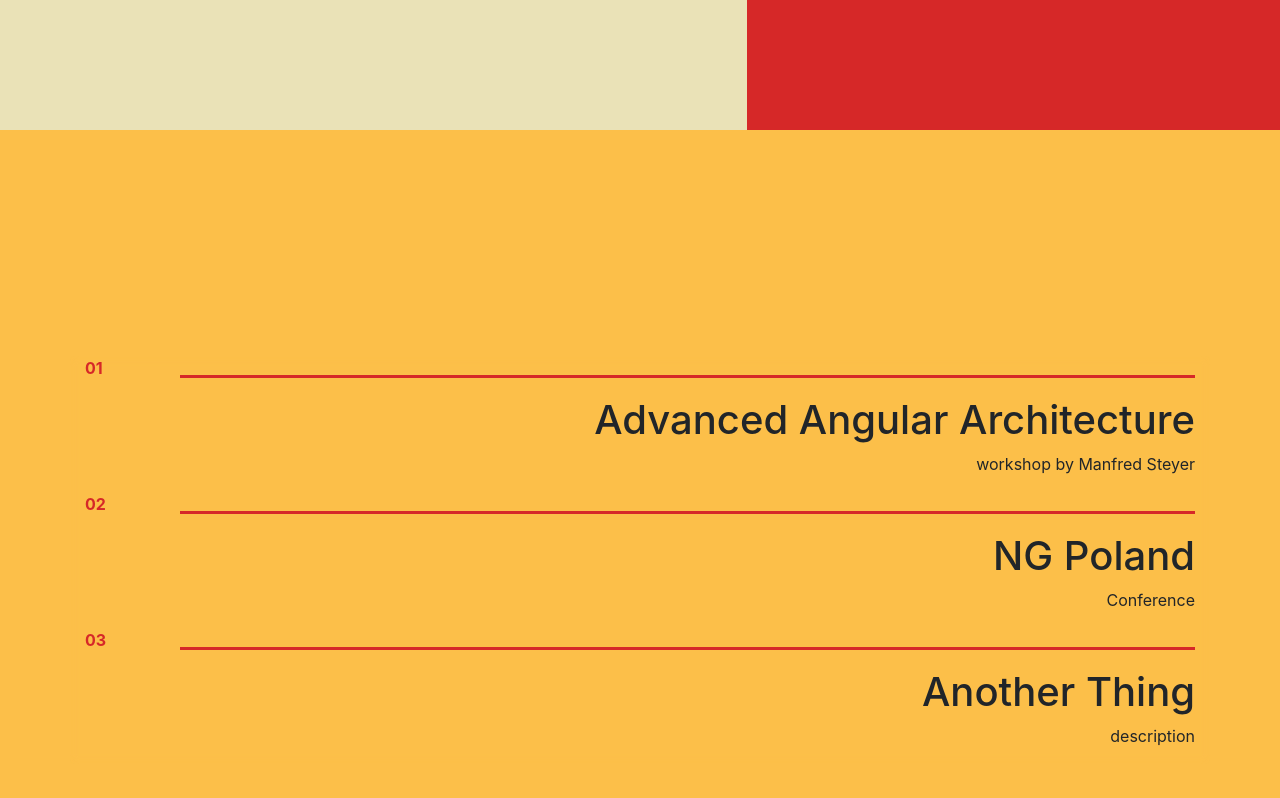
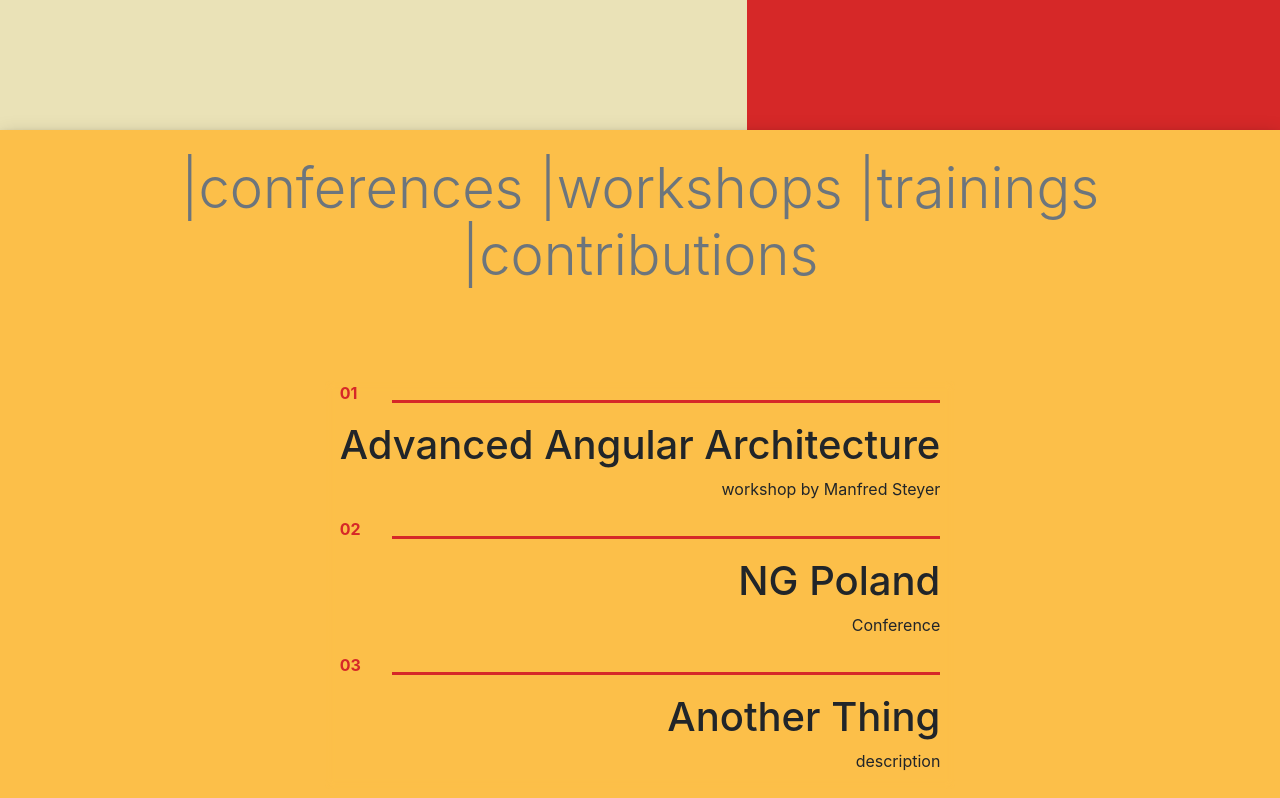
Before and after one commit to ragtam/mgk, a Svelte app: page / in a window 1280 px wide. Shown: the part 4460-5258 px from the top of the page. Built offline with nearby package versions, Linux system fonts and the light colour scheme.

Commit message:
sticky header added

```diff
--- a/src/footer/Footer.svelte
+++ b/src/footer/Footer.svelte
@@ -2,23 +2,23 @@
 	import { onMount } from 'svelte';
 	import { initializeRellax, destroyRellax } from '../utils';
 
-	onMount(() => {
-		const parallaxObserver = getParallaxObserver();
-		const element = document.querySelector('.footer');
-		parallaxObserver.observe(element);
-	});
+	// onMount(() => {
+	// 	const parallaxObserver = getParallaxObserver();
+	// 	const element = document.querySelector('.footer');
+	// 	parallaxObserver.observe(element);
+	// });
 
-	function getParallaxObserver() {
-		return new IntersectionObserver((entries) => {
-			entries.forEach((entry) => {
-				if (entry.isIntersecting) {
-					rellax = initializeRellax('.rellax');
-				} else {
-					destroyRellax(rellax);
-				}
-			});
-		});
-	}
+	// function getParallaxObserver() {
+	// 	return new IntersectionObserver((entries) => {
+	// 		entries.forEach((entry) => {
+	// 			if (entry.isIntersecting) {
+	// 				rellax = initializeRellax('.rellax');
+	// 			} else {
+	// 				destroyRellax(rellax);
+	// 			}
+	// 		});
+	// 	});
+	// }
 </script>
 
 <div class="footer py-5">
--- a/src/other/Other.svelte
+++ b/src/other/Other.svelte
@@ -1,7 +1,6 @@
 <script>
 	import { onMount } from 'svelte';
 	import OtherListItem from './other-list-item/Other-List-Item.svelte';
-	import { initializeRellax, destroyRellax } from '../utils';
 	import anime from 'animejs/lib/anime.es.js';
 
 	const items = [
@@ -18,16 +17,10 @@
 			subheader: 'description',
 		},
 	];
-	let rellax;
 
 	onMount(() => {
-		const parallaxObserver = getParallaxObserver();
 		const entryAnimationObserver = getEntryAnimationObserver(getAnimation());
-
-		const element = document.querySelector('.other');
 		const otherListElement = document.querySelector('.other__list');
-
-		parallaxObserver.observe(element);
 		entryAnimationObserver.observe(otherListElement);
 	});
 
@@ -37,18 +30,6 @@
 			targets: '.other__list-item',
 			translateX: ['-8px', '0'],
 			delay: anime.stagger(100),
-		});
-	}
-
-	function getParallaxObserver(animation) {
-		return new IntersectionObserver((entries) => {
-			entries.forEach((entry) => {
-				if (entry.isIntersecting) {
-					rellax = initializeRellax('.rellax');
-				} else {
-					destroyRellax(rellax);
-				}
-			});
 		});
 	}
 
@@ -67,8 +48,8 @@
 </script>
 
 <div class="other">
-	<div class="container-fluid">
-		<div class="row rellax" data-rellax-speed="-3" data-rellax-percentage="0.5">
+	<div class="some-text">
+		<div class="row">
 			<div class="col-12">
 				<h1 class="display-4 text-muted font-weight-light text-md-center text-left">
 					|conferences |workshops |trainings |contributions
@@ -94,16 +75,26 @@
 <style>
 	.other {
 		background-color: #fcbf49;
-		overflow: hidden;
 		box-shadow: 0 4px 8px 0 rgba(0, 0, 0, 0.2), 0 6px 20px 0 rgba(0, 0, 0, 0.19);
+		min-height: 90vh;
+		display: flex;
+		justify-content: center;
+		align-items: center;
+		flex-direction: column;
+		position: relative;
 	}
 
 	.other__list > div {
 		backdrop-filter: blur(4px);
-		--webkit-backdrop-filter: blur(10px);
+		--webkit-backdrop-filter: blur(4px);
 	}
 
 	.other__list {
 		min-height: 60vh;
 	}
+
+	.some-text {
+		position: sticky;
+		top: 3rem;
+	}
 </style>
```
